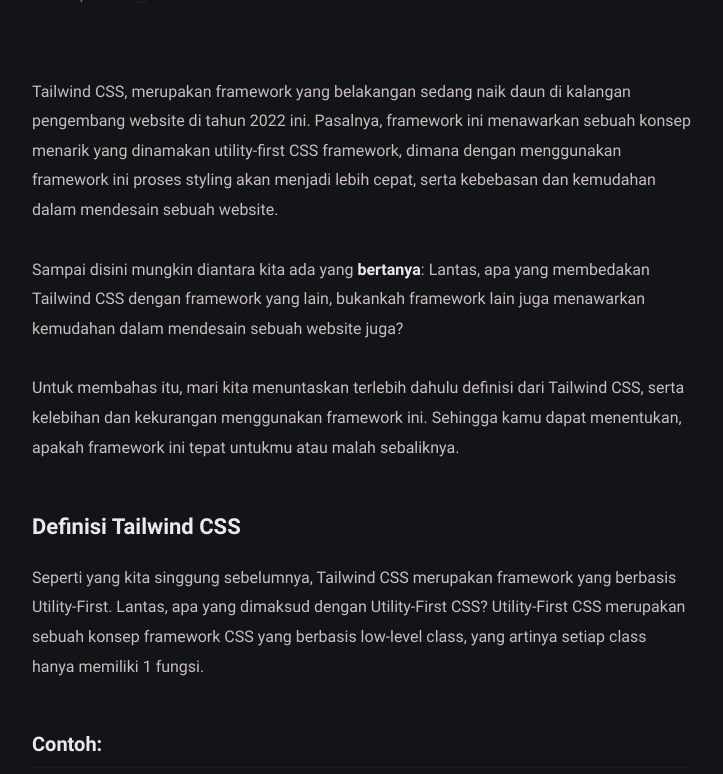
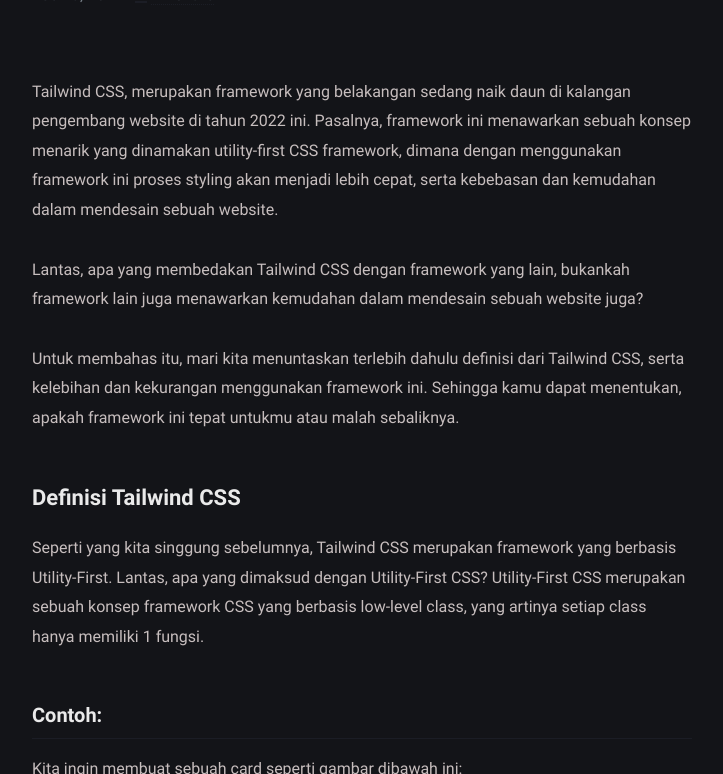
Before and after one commit to nixentric/nixentric.github.io, a Jekyll site: the page built from _posts/2022-02-15-tailwindcss-draft.md, in a window 1280 px wide and 900 px high, scrolled down 316 px, cut to the strip 0-774 px from the top of the window. Shown: the whole strip, without its empty margins (278-1001 px from the left). Built offline with Jekyll 4.4.1, drawn with Linux system fonts in a browser that asks for light colours.

Commit message:
Update 2022-02-15-tailwindcss-draft.md

```diff
--- a/_posts/2022-02-15-tailwindcss-draft.md
+++ b/_posts/2022-02-15-tailwindcss-draft.md
@@ -10,7 +10,7 @@ permalink: /:categories/:title
 ---
 Tailwind CSS, merupakan framework yang belakangan sedang naik daun di kalangan pengembang website di tahun 2022 ini. Pasalnya, framework ini menawarkan sebuah konsep menarik yang dinamakan utility-first CSS framework, dimana dengan menggunakan framework ini proses styling akan menjadi lebih cepat, serta kebebasan dan kemudahan dalam mendesain sebuah website.
 
-Sampai disini mungkin diantara kita ada yang **bertanya**: Lantas, apa yang membedakan Tailwind CSS dengan framework yang lain, bukankah framework lain juga menawarkan kemudahan dalam mendesain sebuah website juga?
+Lantas, apa yang membedakan Tailwind CSS dengan framework yang lain, bukankah framework lain juga menawarkan kemudahan dalam mendesain sebuah website juga?
 
 Untuk membahas itu, mari kita menuntaskan terlebih dahulu definisi dari Tailwind CSS, serta kelebihan dan kekurangan menggunakan framework ini. Sehingga kamu dapat menentukan, apakah framework ini tepat untukmu atau malah sebaliknya.
 
```
